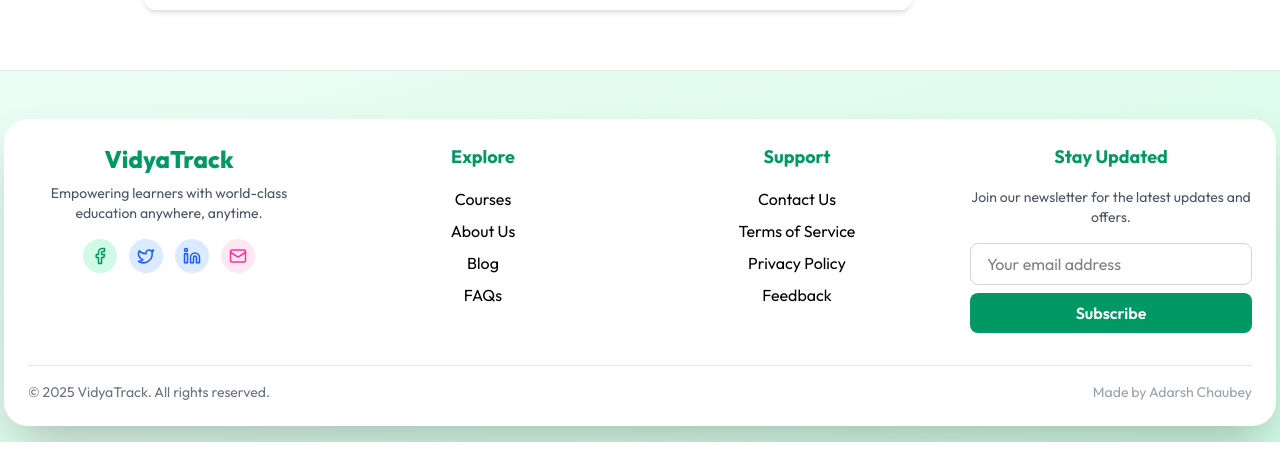
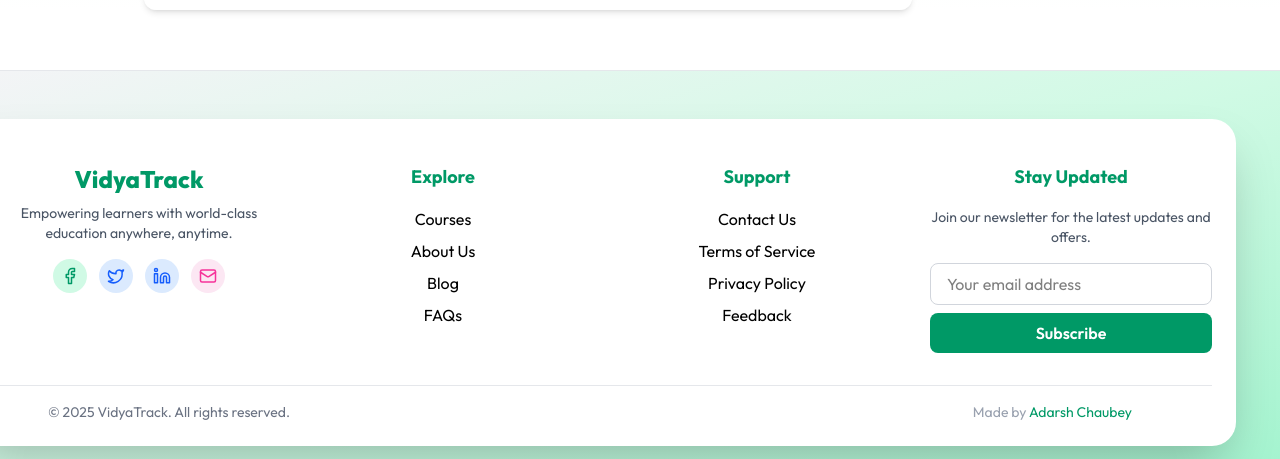
Before and after one commit to Adarsh-Chaubey03/VidyaTrack, a React (Vite) app in the folder client/: page /course/605c72efb3f1c2b1f8e4e1a1 in a window 1280 px wide. Shown: the part 840-1299 px from the top of the page. Built offline with nearby package versions, Linux system fonts and the light colour scheme; no server answers.

Commit message:
updated entire home page consistency

```diff
--- a/client/src/components/student/CallToAction.jsx
+++ b/client/src/components/student/CallToAction.jsx
@@ -27,7 +27,7 @@ const featureCards = [
 
 function CallToAction() {
     return (
-        <section className="w-full min-h-[60vh] bg-gradient-to-b from-emerald-50 to-white dark:from-gray-900 dark:to-gray-800 px-6 md:px-32 py-20 flex flex-col-reverse md:flex-row items-center justify-between gap-12">
+        <section className="mb-10 w-full min-h-[60vh] bg-gradient-to-b from-rose-100 via-emerald-50 to-white dark:from-gray-900 dark:to-gray-800 px-6 md:px-32 py-20 flex flex-col-reverse md:flex-row items-center justify-between gap-12">
 
             {/* LEFT - TEXT */}
             <div className="max-w-xl text-center md:text-left flex flex-col justify-center">
--- a/client/src/components/student/Feature.jsx
+++ b/client/src/components/student/Feature.jsx
@@ -50,7 +50,7 @@ const features = [
 
 function Feature() {
   return (
-    <div className="w-full flex flex-col items-center mt-10">
+    <div className="w-full bg-gradient-to-b from-white to-rose-50 flex flex-col items-center mt-10 pb-10">
       <h2 className="text-3xl md:text-4xl font-bold mb-8 mt-4 text-center">Our Top Services</h2>
       <div className="grid grid-cols-1 md:grid-cols-3 gap-6 w-full max-w-6xl">
         {features.map((feature, idx) => (
--- a/client/src/components/student/Footer.jsx
+++ b/client/src/components/student/Footer.jsx
@@ -4,12 +4,12 @@ import { Facebook, Twitter, Linkedin, Mail } from 'lucide-react';
 
 function Footer() {
   return (
-    <footer className="w-full bg-gradient-to-br from-emerald-50 to-emerald-100 border-t border-gray-200 pt-12 pb-4 flex flex-col items-center">
-      <div className="w-full max-w-7xl px-1 md:px-1">
+    <footer className="w-full bg-gradient-to-br from-gray-100 via-emerald-100 to-emerald-200 border-t border-gray-200 pt-12 pb-4 flex flex-col items-center">
+      <div className="w-full mr-20 px-1 md:px-1">
         <div className="rounded-3xl bg-white shadow-2xl p-4 md:p-6 flex flex-col gap-8">
-          <div className="grid grid-cols-1 md:grid-cols-2 lg:grid-cols-4 gap-8">
+          <div className=" pt-5 grid grid-cols-1 md:grid-cols-2 lg:grid-cols-4 gap-8">
           {/* Brand Section */}
-            <div className="flex flex-col items-center text-center">
+            <div className="pl-5 flex flex-col items-center text-center">
               <h2 className="text-2xl font-extrabold text-emerald-600 mb-2">VidyaTrack</h2>
               <p className="text-gray-600 mb-4 text-sm">
                 Empowering learners with world-class education anywhere, anytime.
@@ -72,8 +72,8 @@ function Footer() {
         </div>
       {/* Footer Bottom */}
           <div className="flex flex-col md:flex-row justify-between items-center border-t border-gray-200 pt-4">
-            <p className="text-sm text-gray-500">&copy; {new Date().getFullYear()} VidyaTrack. All rights reserved.</p>
-            <p className="text-sm text-gray-400 mt-2 md:mt-0">Made by Adarsh Chaubey</p>
+            <p className=" pl-15 text-sm text-gray-500">&copy; {new Date().getFullYear()} VidyaTrack. All rights reserved.</p>
+            <p className=" pr-20 text-sm text-gray-400 mt-2 md:mt-0">Made by <span className='text-emerald-600'>Adarsh Chaubey</span></p>
           </div>
         </div>
       </div>
--- a/client/src/components/student/StatsSection.jsx
+++ b/client/src/components/student/StatsSection.jsx
@@ -75,7 +75,7 @@ const formatNumber = (num) => {
 
 const StatsSection = () => {
   return (
-    <section className="w-full py-16 bg-emerald-500 relative overflow-hidden mt-10">
+    <section className="w-full py-16 bg-emerald-500 relative overflow-hidden ">
       {/* Grid overlay */}
       <div className="absolute inset-0 pointer-events-none" style={{backgroundImage: 'linear-gradient(rgba(255,255,255,0.05) 1px, transparent 1px), linear-gradient(90deg, rgba(255,255,255,0.05) 1px, transparent 1px)', backgroundSize: '40px 40px'}}></div>
       <div className="relative z-10 flex flex-col items-center justify-center">
```
